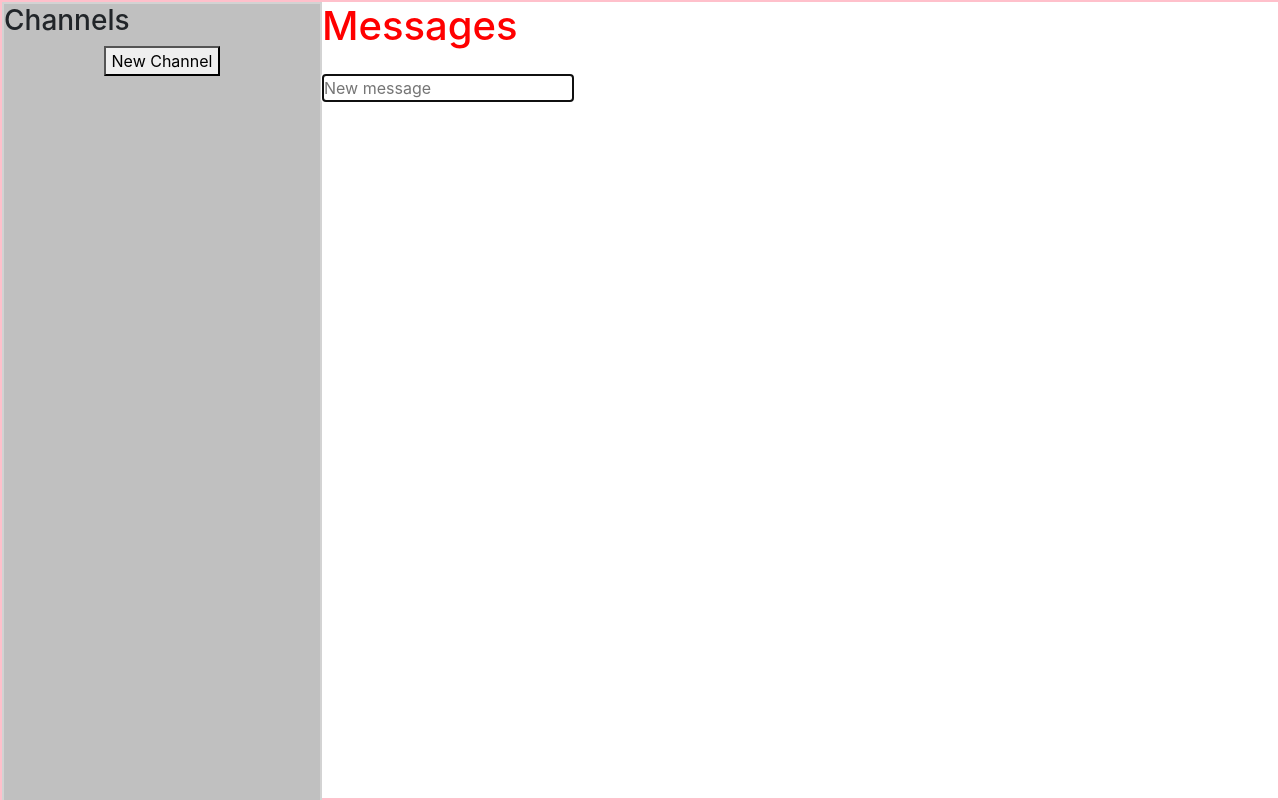
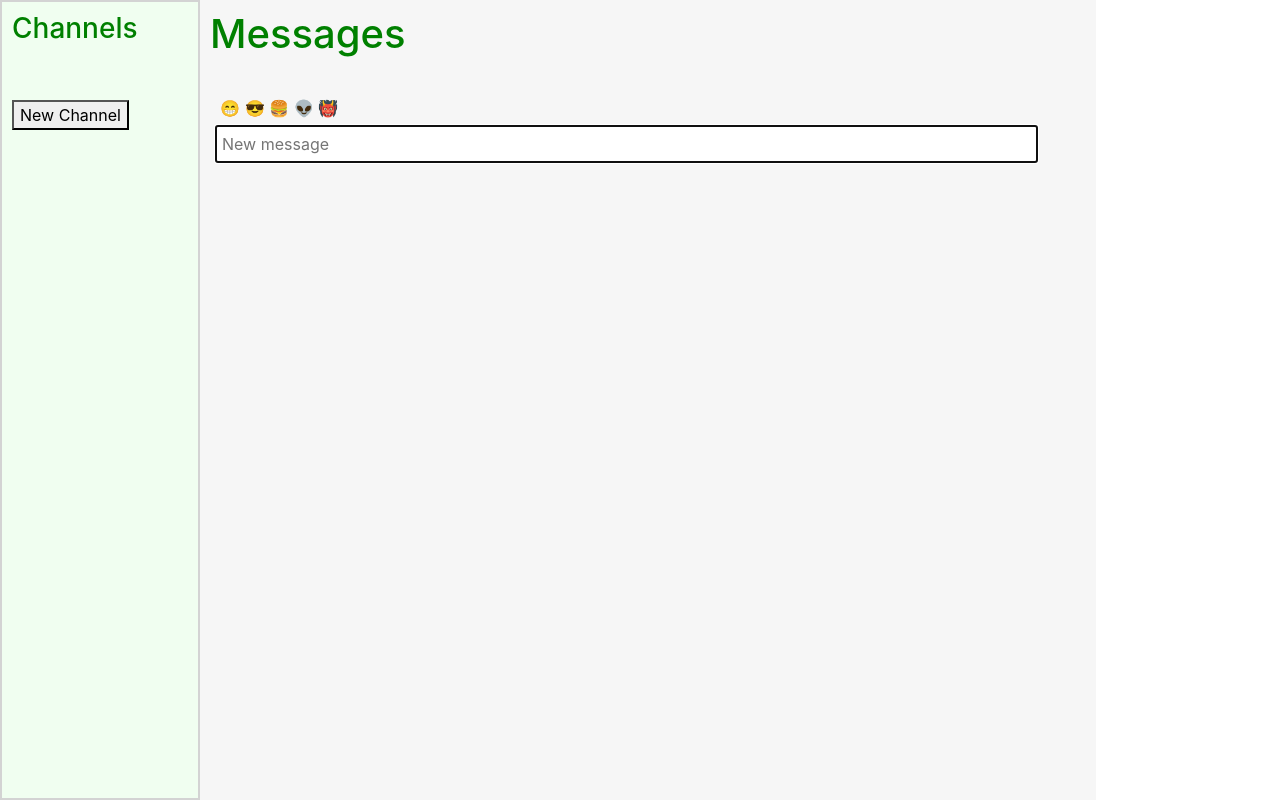
Before and after one commit to XiaZhaoHN/cs50web_chat_room, a Flask app: page /channels in a window 1280 px wide. Run offline with Flask 2, Linux system fonts and the light colour scheme; some libraries are stand-ins or nearby versions.

Commit message:
Edited styles and added emoji

```diff
--- a/static/messages.js
+++ b/static/messages.js
@@ -39,11 +39,19 @@ function limitMessageNumber(channel) {
                 f = k;
             }
         }
-        console.log("hello " + n + "hahha " + k);
         if (n > 99) {
             ml.splice(f, 1);
         }
     }
+
+    localStorage.setItem('messages', JSON.stringify(ml));
+}
+
+function addEmojiToMessage(emojiCode) {
+    var messageBox = document.getElementById('message');
+    var messageContent = messageBox.value;
+    var newMessageContent = messageContent + '' + emojiCode;
+    messageBox.value = newMessageContent;
 }
 
 document.addEventListener('DOMContentLoaded', function() {
@@ -111,6 +119,14 @@ document.addEventListener('DOMContentLoaded', function() {
         };
     });
 
+    // Emoji listener
+    document.querySelectorAll('.emoji-button').forEach(function(span) {
+        span.onclick = function(emojiSpan) {
+            var emojiCode = emojiSpan.target.innerText;
+            addEmojiToMessage(emojiCode);
+        };
+    })
+
     // By default, submit button is disabled
     document.querySelector('#message-submit').disabled = true;
 
@@ -151,6 +167,8 @@ document.addEventListener('DOMContentLoaded', function() {
 
             socket.emit('submit message', {'channel': selectedChannel, 'user': user, 'time': now, 'message': myMessage});
 
+            $('html, body').animate({scrollTop: $("#myDiv").offset().top}, 2000);
+
             // Stop form from submitting
             return false;
         };
@@ -160,13 +178,10 @@ document.addEventListener('DOMContentLoaded', function() {
 
         let ml = JSON.parse(localStorage.getItem("messages"));
         ml.push({'channel': message['channel'], 'user': message['user'], 'time': message['time'], 'message': message['message']});
+        localStorage.setItem('messages', JSON.stringify(ml));
 
         // Delete earliest message if over 100 for this channel
         limitMessageNumber(message['channel']);
-
-        localStorage.setItem('messages', JSON.stringify(ml));
-
-        console.log('The latest message is ' + message['channel'] + ' ' + message['user'] + ' ' + message['time'] + ' ' + message['message']);
 
         removeDisplayMessages();
         displayMessages();
--- a/static/styles.css
+++ b/static/styles.css
@@ -1,12 +1,16 @@
+h3 {
+    padding: 10px;
+    color: green;
+}
 h1 {
-  color: red;
+  padding: 10px;
+  color: green;
 }
 body {
   height: 100%
 }
 div.layout-container {
     position: fixed;
-    border: 2px solid pink;
     height: 100%;
     width: 100%;
     overflow-y: scroll;
@@ -15,43 +19,50 @@ div.message-window {
   height: 100%;
 }
 #left-sidebar {
-  // position: absolute;
   position: fixed;
   float: left;
-  width: 25%;
+  width: 200px;
   height: 100%;
-  background-color: #C0C0C0;
-  border: 2px solid #D3D3D3;
+  background-color: #f0fef0;
+  border: 2px solid #d3d3d3;
 }
 #message-container {
     width: 70%;
     height: 100%;
-    padding-left: 25%;
+    margin-left: 200px;
     float: left;
     position: fixed;
-  // position: absolute;
-  overflow-y: scroll;
-  // left: 202px;
-  // right: 100%;
+    overflow-y: scroll;
+    background-color: #f6f6f6;
 }
 #new-message {
-  margin: 0;
-  padding: 0;
+  margin: 15px;
+  margin-top: 5px;
 }
 #message {
-  margin: 0;
-  padding: 0;
-  border: 2px solid #A9A9A9;
-  list-style-type: none;
+  padding: 5px;
+  width: 95%;
 }
 #channels {
-  margin: 0;
-  padding: 5px;
+  padding: 10px;
   list-style-type: none;
+  font-weight: bold;
+  color: green;
 }
 #channels li:hover{
-  background-color: red;
+  background-color: white;
 }
 #channel-button {
-  text-align:center;
+  margin: 10px;
 }
+#message-submit {
+  background: transparent;
+  border: none;
+  color: transparent;
+  width: 0;
+}
+.emoji-container {
+   margin: 20px;
+   margin-bottom: 0;
+   background-color: none;
+}
--- a/templates/messages.html
+++ b/templates/messages.html
@@ -15,12 +15,11 @@
 <div class="layout-container">
     <div id="left-sidebar">
         <h3>Channels</h3>
+        <ul id="channels">
+        </ul>
         <form id="channel-button" action="/create_channel" method="post">
             <button>New Channel</button>
         </form>
-        <br/>
-        <ul id="channels">
-        </ul>
     </div>
     <div id="message-container">
         <h1>Messages</h1>
@@ -30,11 +29,16 @@
         </div>
 
         <div class="sticky">
+            <div class="emoji-container">
+                <span class="emoji-button">&#x1F601</span>
+                <span class="emoji-button">&#x1F60E</span>
+                <span class="emoji-button">&#x1F354</span>
+                <span class="emoji-button">&#128125</span>
+                <span class="emoji-button">&#x1F479</span>
+            </div>
             <form id="new-message">
-                <input id="message" autocomplete="off" autofocus type="text"
-                       placeholder="New message">
-                <input type="submit" id="message-submit"
-                       style="background:transparent; border:none; color:transparent;">
+                <input id="message" autocomplete="off" autofocus type="text" placeholder="New message">
+                <input type="submit" id="message-submit">
             </form>
         </div>
     </div>
```
